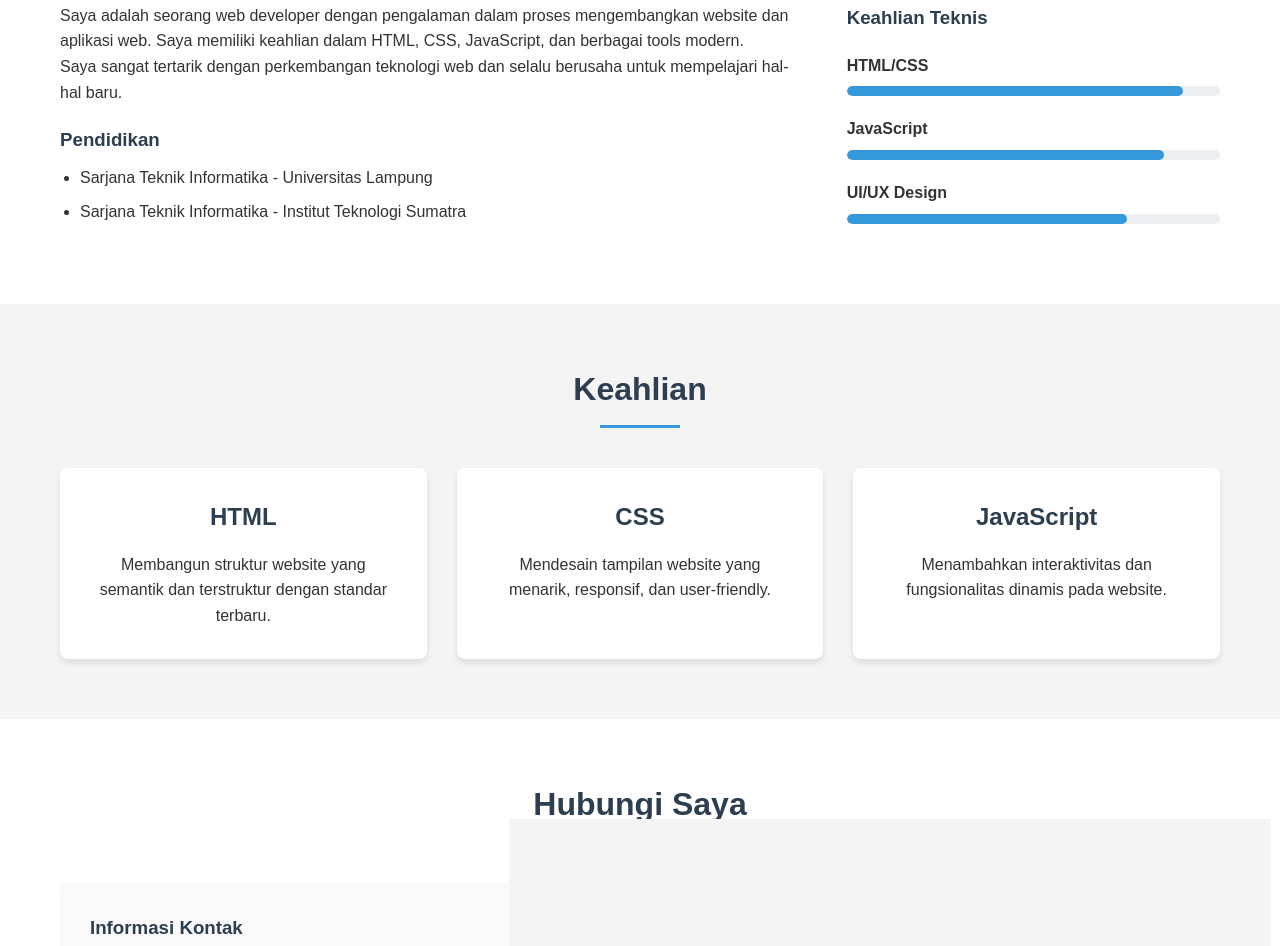
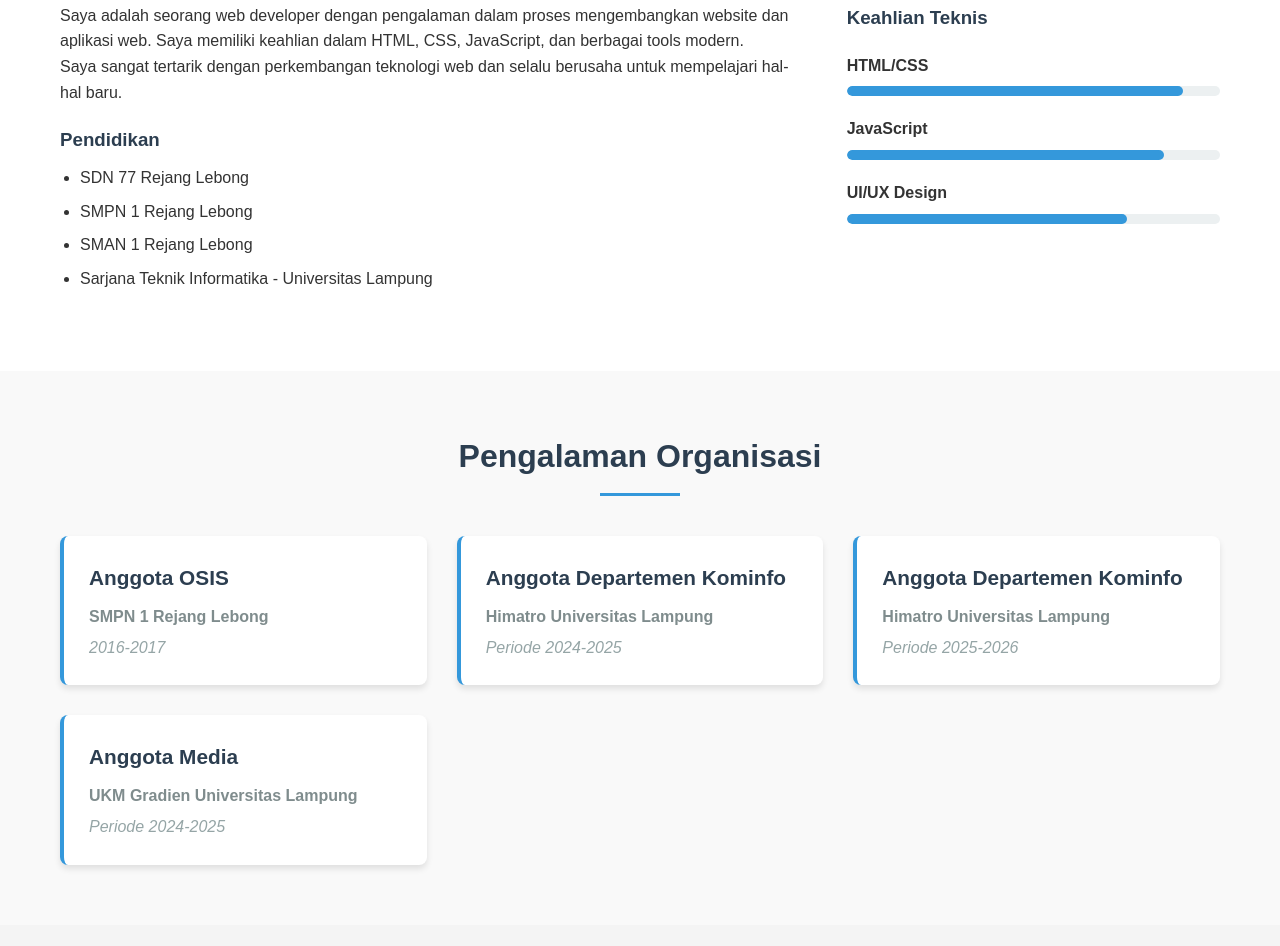
Before and after one commit to itsMeFkryy/TA-portofolio, a plain HTML site: page index.html in a window 1280 px wide. Shown: the part 960-1906 px from the top of the page. Drawn offline with Linux system fonts and the light colour scheme.

Commit message:
Renew Information about Portofolio

```diff
--- a/index.html
+++ b/index.html
@@ -49,6 +49,7 @@
                 <ul>
                     <li><a href="#home">Home</a></li>
                     <li><a href="#tentang">Tentang</a></li>
+                    <li><a href="#pengalaman">Pengalaman</a></li>
                     <li><a href="#keahlian">Keahlian</a></li>
                     <li><a href="#kontak">Kontak</a></li>
                 </ul>
@@ -77,8 +78,10 @@
                     <p>Saya sangat tertarik dengan perkembangan teknologi web dan selalu berusaha untuk mempelajari hal-hal baru.</p>
                     <h3>Pendidikan</h3>
                     <ul>
+                        <li>SDN 77 Rejang Lebong</li>
+                        <li>SMPN 1 Rejang Lebong</li>
+                        <li>SMAN 1 Rejang Lebong</li>
                         <li>Sarjana Teknik Informatika - Universitas Lampung</li>
-                        <li>Sarjana Teknik Informatika - Institut Teknologi Sumatra </li>
                     </ul>
                 </div>
 
@@ -105,6 +108,37 @@
                             <div class="skill-level" style="width: 75%;"></div>
                         </div>
                     </div>
+                </div>
+            </div>
+        </div>
+    </section>
+
+    <section id="pengalaman" class="experience">
+        <div class="container">
+            <h2 class="section-title">Pengalaman Organisasi</h2>
+            <div class="experience-content">
+                <div class="experience-item">
+                    <h3>Anggota OSIS</h3>
+                    <p class="experience-place">SMPN 1 Rejang Lebong</p>
+                    <p class="experience-period">2016-2017</p>
+                </div>
+
+                <div class="experience-item">
+                    <h3>Anggota Departemen Kominfo</h3>
+                    <p class="experience-place">Himatro Universitas Lampung</p>
+                    <p class="experience-period">Periode 2024-2025</p>
+                </div>
+
+                <div class="experience-item">
+                    <h3>Anggota Departemen Kominfo</h3>
+                    <p class="experience-place">Himatro Universitas Lampung</p>
+                    <p class="experience-period">Periode 2025-2026</p>
+                </div>
+
+                <div class="experience-item">
+                    <h3>Anggota Media</h3>
+                    <p class="experience-place">UKM Gradien Universitas Lampung</p>
+                    <p class="experience-period">Periode 2024-2025</p>
                 </div>
             </div>
         </div>
--- a/style.css
+++ b/style.css
@@ -257,3 +257,39 @@ body {
         grid-template-columns: 1fr;
     }
 }
+
+.experience {
+    padding: 60px 0;
+    background-color: #f9f9f9;
+}
+
+.experience-content {
+    display: grid;
+    grid-template-columns: repeat(auto-fit, minmax(280px, 1fr));
+    gap: 30px;
+}
+
+.experience-item {
+    background-color: white;
+    padding: 25px;
+    border-radius: 8px;
+    box-shadow: 0 4px 6px rgba(0,0,0,0.1);
+    border-left: 4px solid #3498db;
+}
+
+.experience-item h3 {
+    color: #2c3e50;
+    margin-bottom: 10px;
+    font-size: 1.3rem;
+}
+
+.experience-place {
+    color: #7f8c8d;
+    font-weight: bold;
+    margin-bottom: 5px;
+}
+
+.experience-period {
+    color: #95a5a6;
+    font-style: italic;
+}
```
